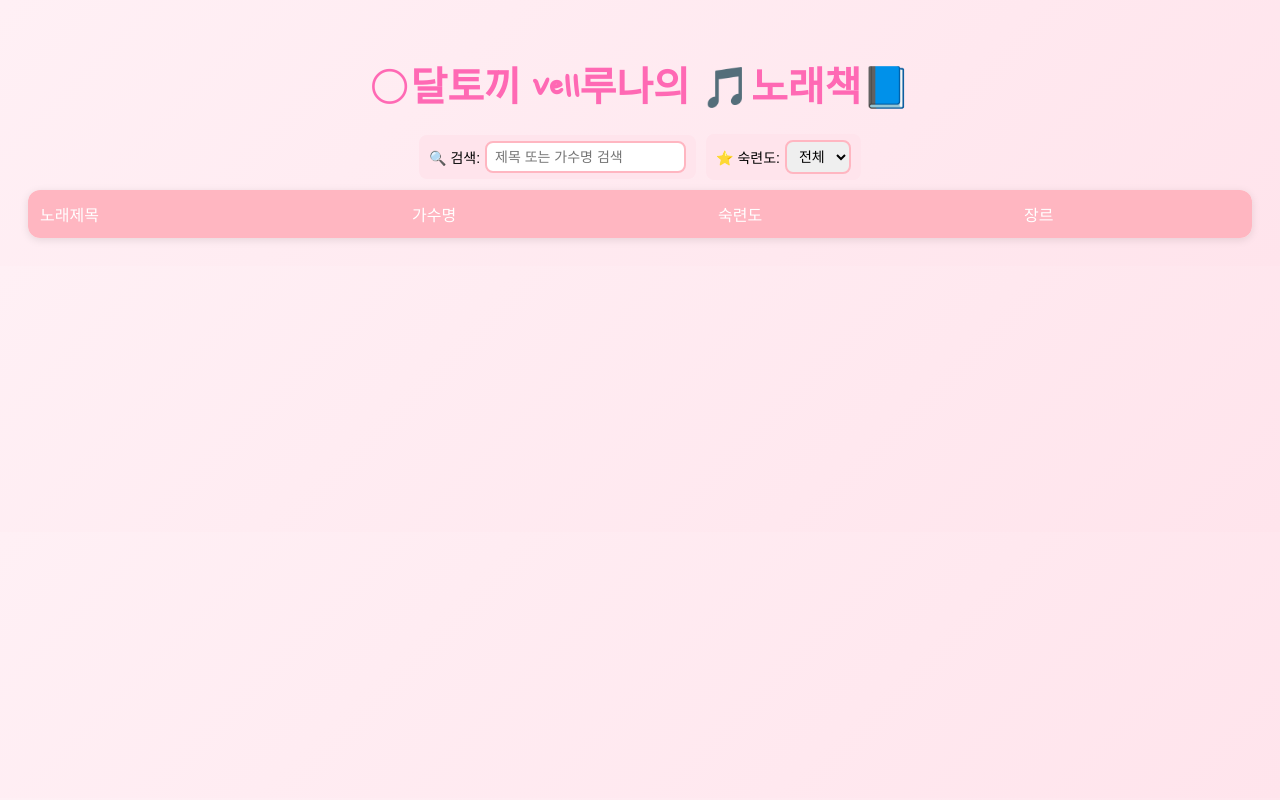
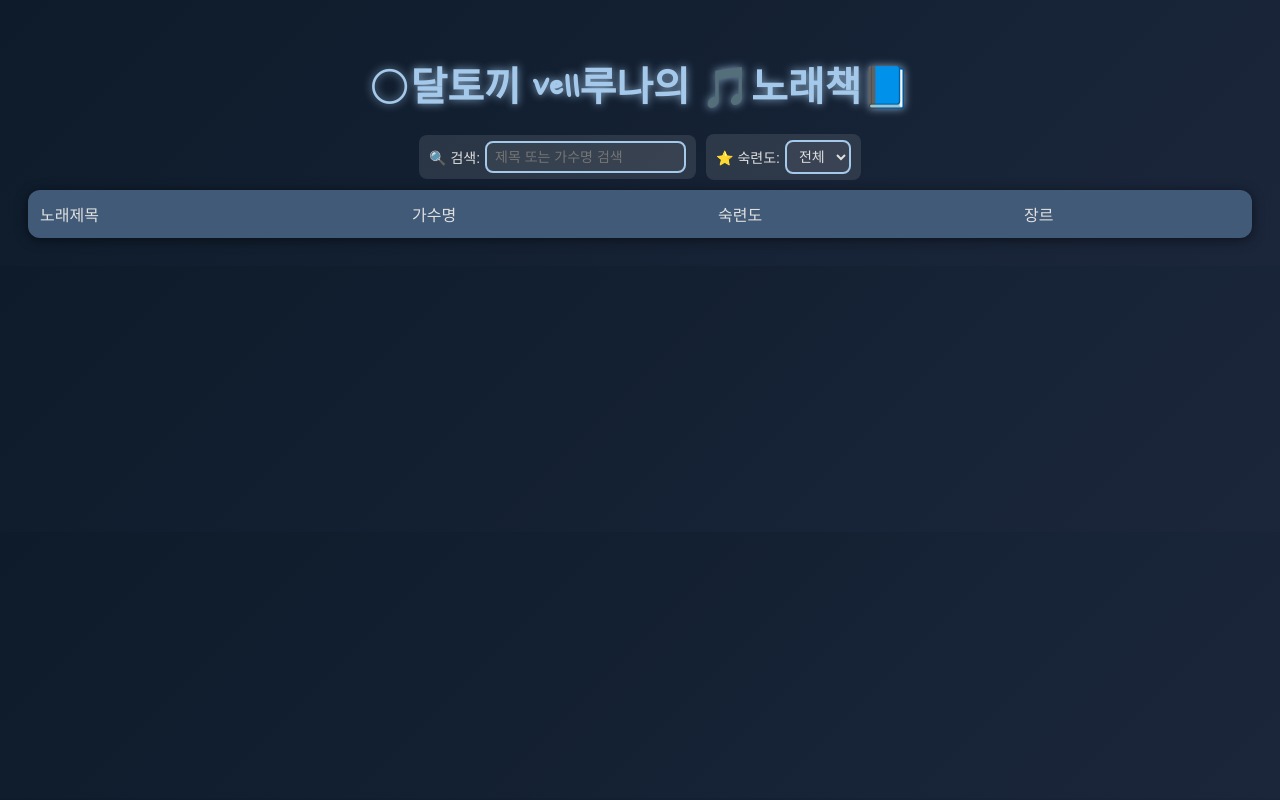
Before and after one commit to yeonglcy20-sketch/-vell-, a plain HTML site: page index.html in a window 1280 px wide. Drawn offline with Linux system fonts and the light colour scheme; no server answers.

Commit message:
Update index.html

```diff
--- a/index.html
+++ b/index.html
@@ -8,15 +8,17 @@
   <style>
     body {
       font-family: Arial, sans-serif;
-      background: linear-gradient(135deg, #fff0f5 0%, #ffe4ec 100%);
+      background: linear-gradient(135deg, #0d1b2a 0%, #1b263b 100%);
       padding: 20px;
+      color: #e0e0e0;
     }
     h1 {
       font-family: 'Nanum Pen Script', cursive;
-      color: #ff69b4;
+      color: #a5c9ea;
       text-align: center;
       font-size: 2.5em;
       margin-bottom: 20px;
+      text-shadow: 0 0 8px rgba(165, 201, 234, 0.8);
     }
     .controls {
       margin-bottom: 10px;
@@ -26,7 +28,7 @@
       justify-content: center;
     }
     .controls label {
-      background: #ffe4ec;
+      background: rgba(255, 255, 255, 0.1);
       padding: 6px 10px;
       border-radius: 8px;
       font-size: 14px;
@@ -37,42 +39,44 @@
     input, select {
       padding: 6px 8px;
       font-size: 14px;
-      border: 2px solid #ffb6c1;
+      border: 2px solid #a5c9ea;
       border-radius: 8px;
+      background: rgba(255,255,255,0.05);
+      color: #e0e0e0;
       outline: none;
     }
     table {
       width: 100%;
       border-collapse: collapse;
       margin-top: 10px;
-      background: white;
+      background: rgba(0, 0, 0, 0.5);
       border-radius: 12px;
       overflow: hidden;
-      box-shadow: 0 2px 8px rgba(0,0,0,0.1);
+      box-shadow: 0 2px 12px rgba(0,0,0,0.5);
     }
     th, td {
       padding: 12px;
       text-align: left;
     }
     th {
-      background: #ffb6c1;
-      color: white;
+      background: #415a77;
+      color: #e0e0e0;
       font-weight: normal;
     }
     th.sortable {
       cursor: pointer;
     }
     th.sortable:hover {
-      background: #ff85a1;
+      background: #577590;
     }
     td {
-      border-bottom: 1px solid #ffe4ec;
+      border-bottom: 1px solid rgba(255,255,255,0.1);
     }
     tbody tr:nth-child(even) {
-      background: #fff0f5;
+      background: rgba(65, 90, 119, 0.3);
     }
     tbody tr:hover {
-      background: #ffe4ec;
+      background: rgba(97, 124, 155, 0.5);
     }
   </style>
 </head>
```
